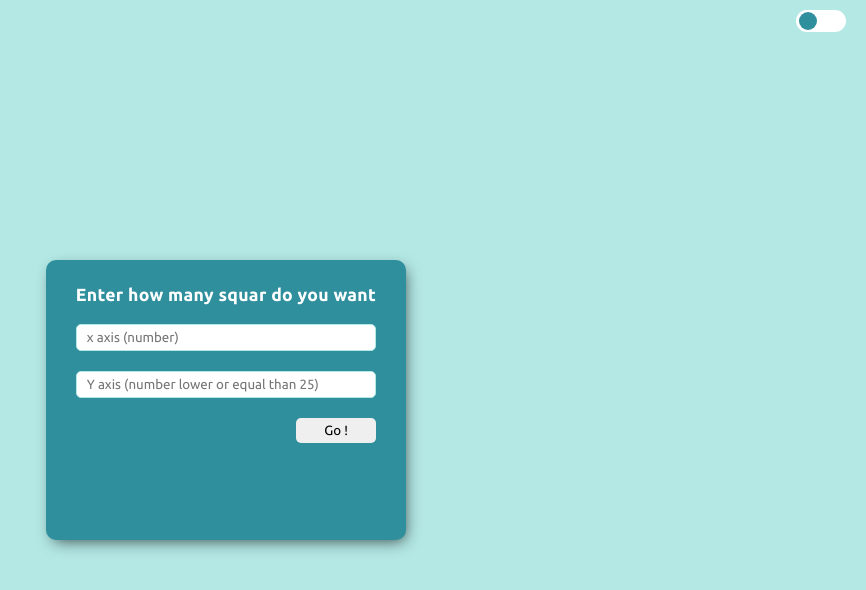
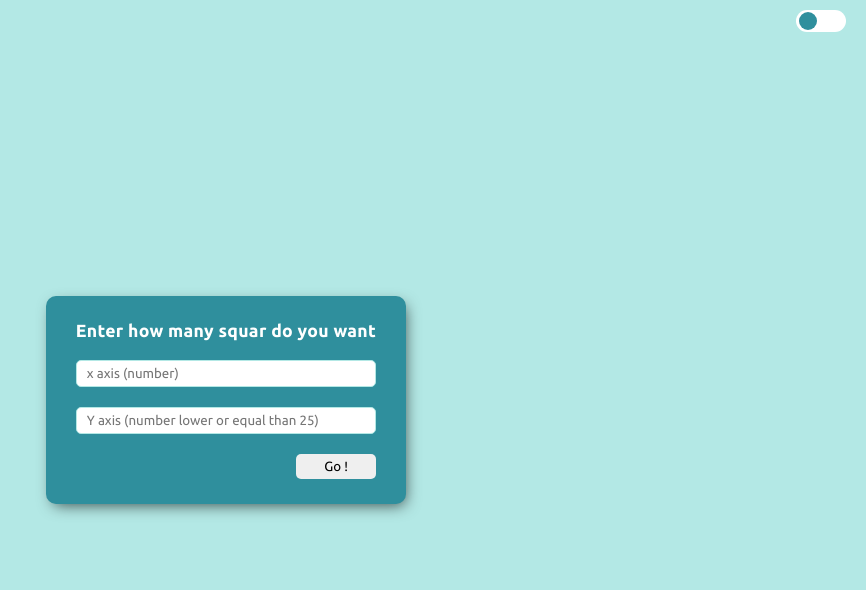
Before and after one commit to bachir2000/Squars, a plain HTML site: page index.html in a window 1280 px wide. Shown: the whole page, without its empty margins (414-1280 px from the left). Drawn offline with Linux system fonts and the light colour scheme.

Commit message:
container fixed

```diff
--- a/style.css
+++ b/style.css
@@ -58,10 +58,8 @@ body{
     padding: 25px 30px;
     margin-left: 30px;
     margin-right: 30px;
-    height: 35%;
     border-radius: 10px;
     box-shadow: 3px 5px 15px -4px rgba(0,0,0,0.68);
-    min-height: 200px;
 }
 h5{
     letter-spacing: 0.3px;
```
